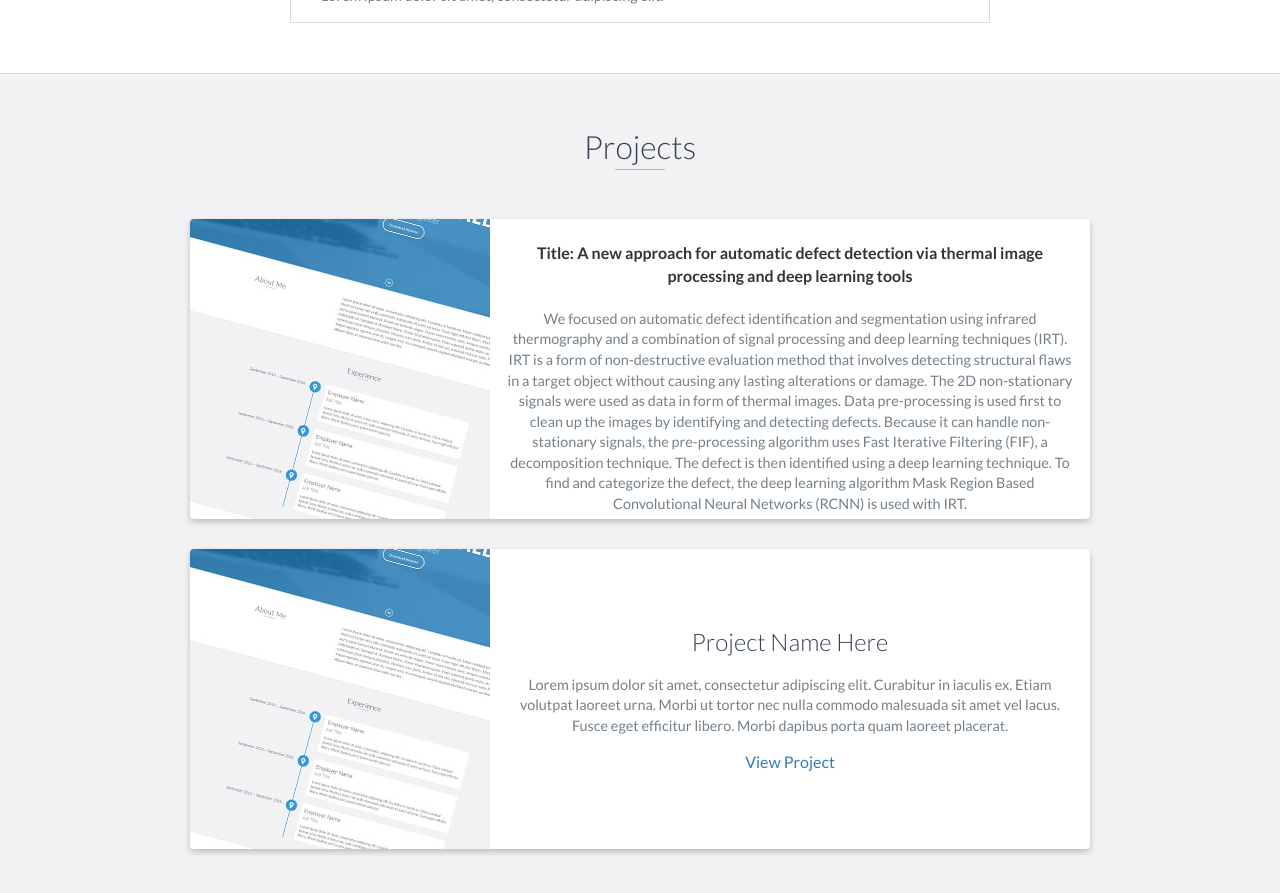
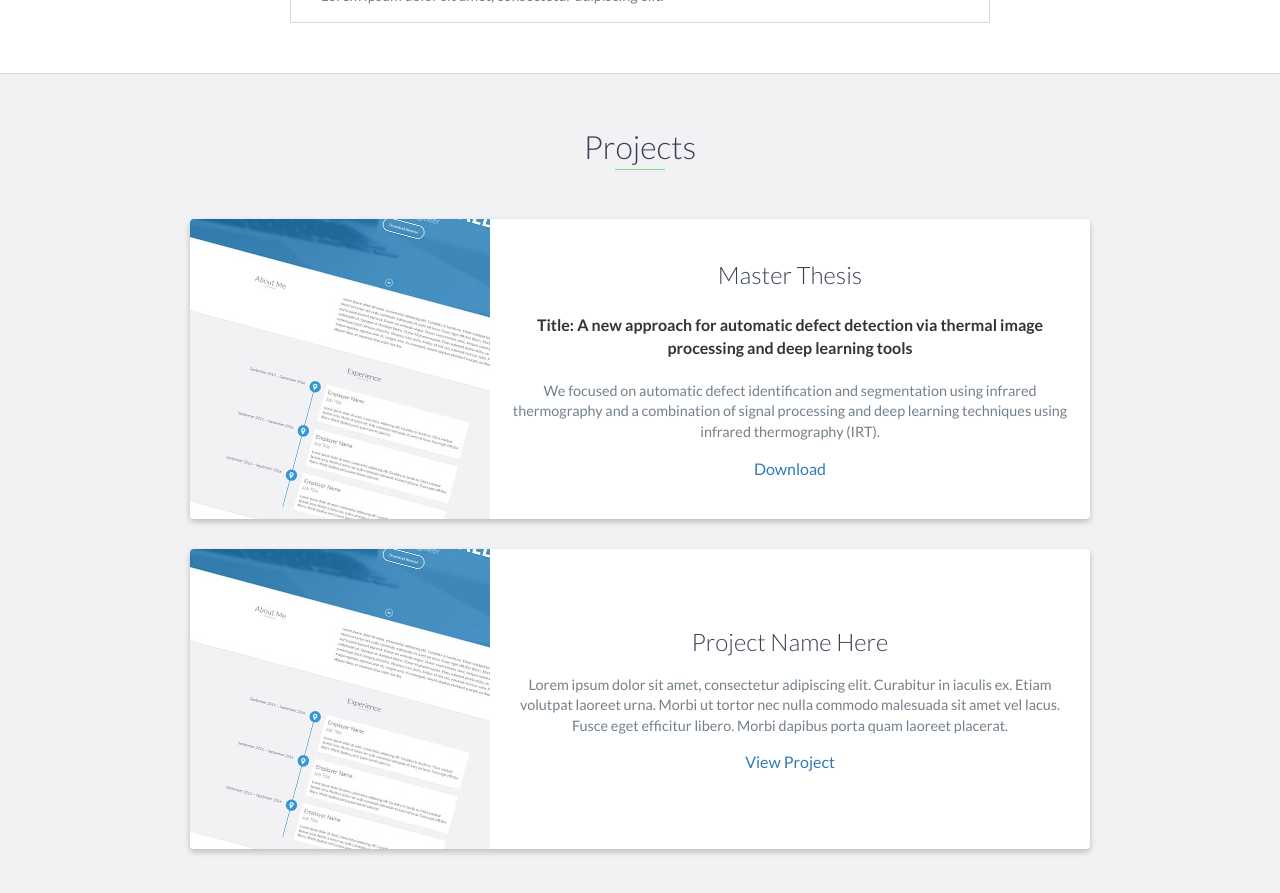
Before and after one commit to StephenNaboth/stephenNaboth.github.io, a Jekyll site: the page portfolio/index.html, which Jekyll copies as it is, in a window 1280 px wide and 900 px high, scrolled down 2443 px. Shown: the top 893 px of the window. Built offline with Jekyll 4.4.1, drawn with Linux system fonts in a browser that asks for light colours.

Commit message:
upd port

```diff
--- a/portfolio/index.html
+++ b/portfolio/index.html
@@ -160,7 +160,7 @@
                         <h4>Title: A new approach for automatic defect detection via thermal image
 processing and deep learning tools</h4>
                         <p>
-                           We focused on automatic defect identification and segmentation using infrared thermography and a combination of signal processing and deep learning techniques (IRT). IRT is a form of non-destructive evaluation method that involves detecting structural flaws in a target object without causing any lasting alterations or damage. The 2D non-stationary signals were used as data in form of thermal images. Data pre-processing is used first to clean up the images by identifying and detecting defects. Because it can handle non-stationary signals, the pre-processing algorithm uses Fast Iterative Filtering (FIF), a decomposition technique. The defect is then identified using a deep learning technique. To find and categorize the defect, the deep learning algorithm Mask Region Based Convolutional Neural Networks (RCNN) is used with IRT.
+                           We focused on automatic defect identification and segmentation using infrared thermography and a combination of signal processing and deep learning techniques using infrared thermography (IRT).
                         </p>
                         <a href="/files/Master_s_thesis_Stephen_Naboth.pdf">Download</a>
                     </div>
```
